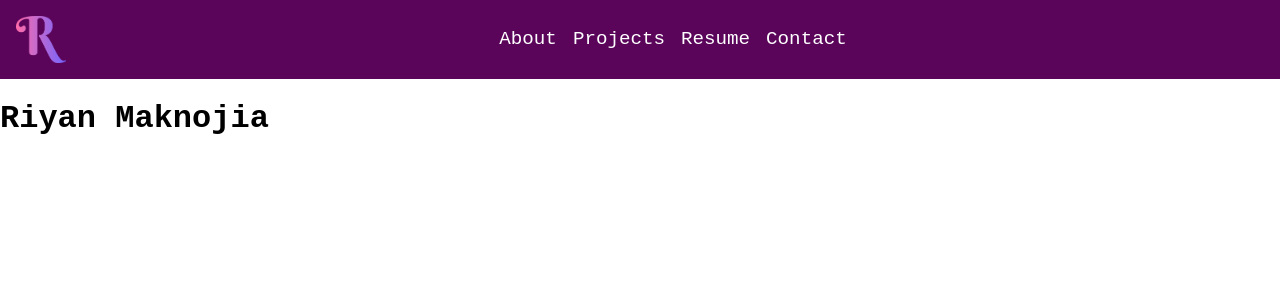
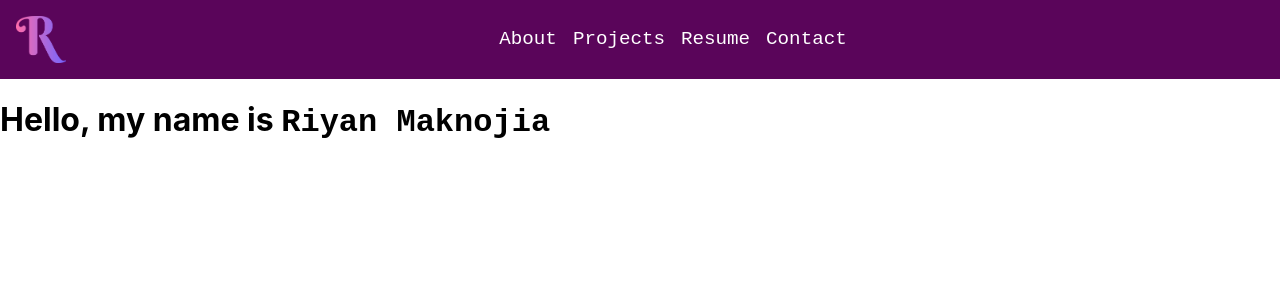
Before and after one commit to RiyanMak/my-portfolio, a React (Create React App) app: page / in a window 1280 px wide. Shown: the top 300 px of the page. Built offline with nearby package versions, Linux system fonts and the light colour scheme.

Commit message:
feat: Name

```diff
--- a/src/Components/NameDisplay.jsx
+++ b/src/Components/NameDisplay.jsx
@@ -4,9 +4,11 @@ import styles from './NameDisplay.module.css';
 const NameDisplay =() => {
   return (
     <div className={styles.nameContainer}>
+      <body>
         <h1>
-            <body className={styles.name}>Riyan Maknojia</body>
+          Hello, my name is <span className={styles.name}>Riyan Maknojia</span>
         </h1>
+      </body>
     </div>
   );
 };
```
